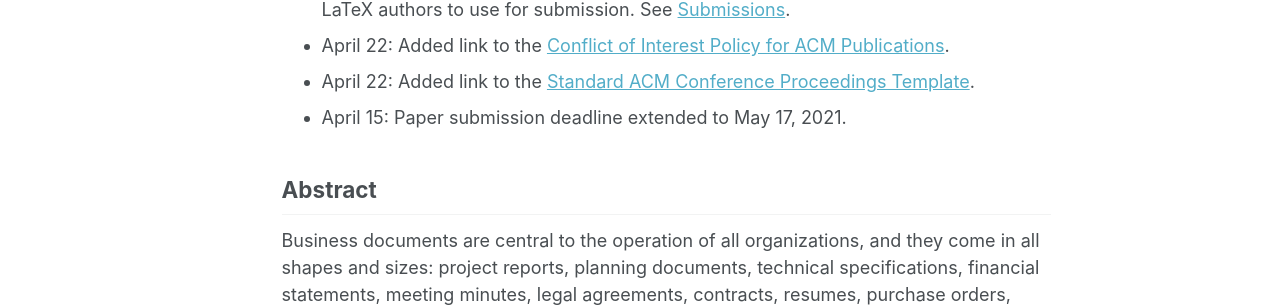
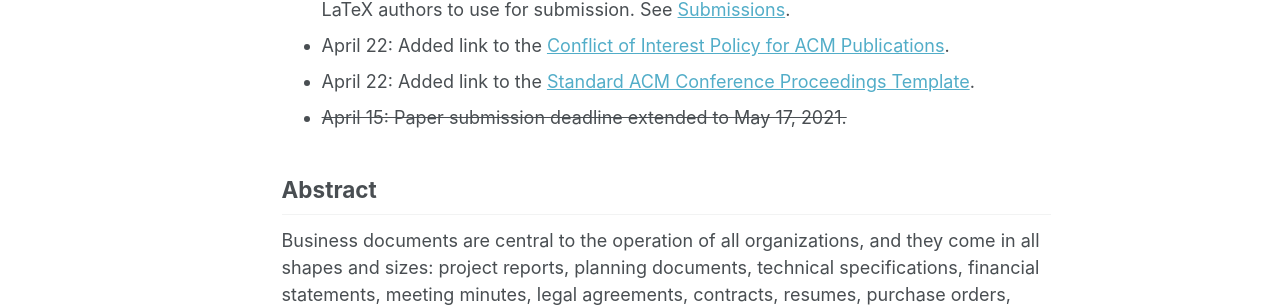
Before and after one commit to document-intelligence/DI-2022, a Jekyll site: the page built from _pages/cfp.md, in a window 1280 px wide. Shown: the part 488-795 px from the top of the page. Built offline with Jekyll 4.4.1, drawn with Linux system fonts in a browser that asks for light colours.

Commit message:
Update cfp.md

```diff
--- a/_pages/cfp.md
+++ b/_pages/cfp.md
@@ -17,7 +17,7 @@ redirect_from:
 - May 9: Clarified which template for Word authors and which document class for LaTeX authors to use for submission. See [Submissions](#submissions).
 - April 22: Added link to the [Conflict of Interest Policy for ACM Publications](https://www.acm.org/publications/policies/conflict-of-interest).
 - April 22: Added link to the [Standard ACM Conference Proceedings Template](https://www.acm.org/publications/proceedings-template).
-- April 15: Paper submission deadline extended to May 17, 2021.
+- ~~April 15: Paper submission deadline extended to May 17, 2021.~~
 
 
 ## Abstract
```
